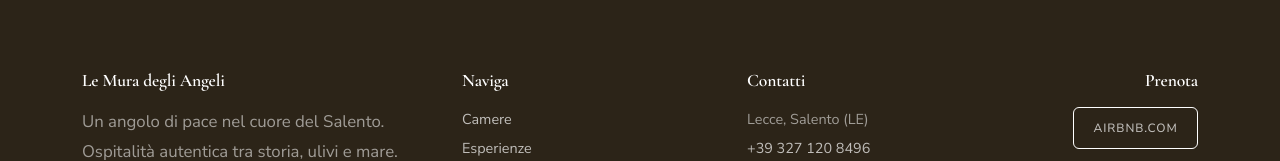
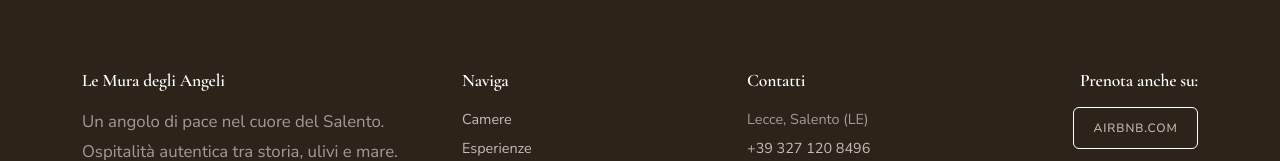
Before and after one commit to GiulioAgnello/lemura-bnb, a React (Vite) app: page / in a window 1280 px wide. Shown: the part 3462-3623 px from the top of the page. Built offline with nearby package versions, Linux system fonts and the light colour scheme; no server answers.

Commit message:
footerchange

```diff
--- a/src/components/Footer.jsx
+++ b/src/components/Footer.jsx
@@ -43,7 +43,7 @@ export default function Footer() {
           </div>
 
           <div className="col-lg-2 text-lg-end">
-            <h5>Prenota</h5>
+            <h5>Prenota anche su:</h5>
             <a
               href={AIRBNB_URL}
               target="_blank"
```
